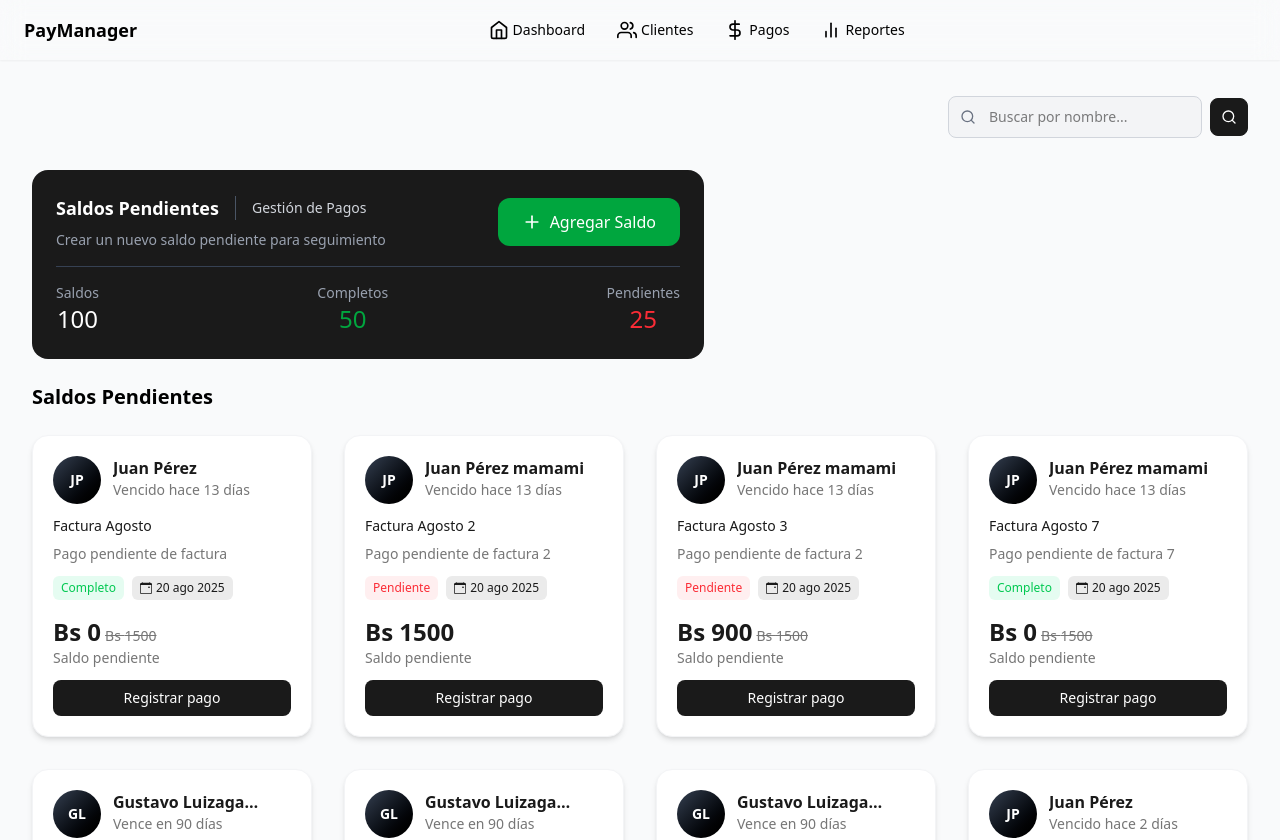
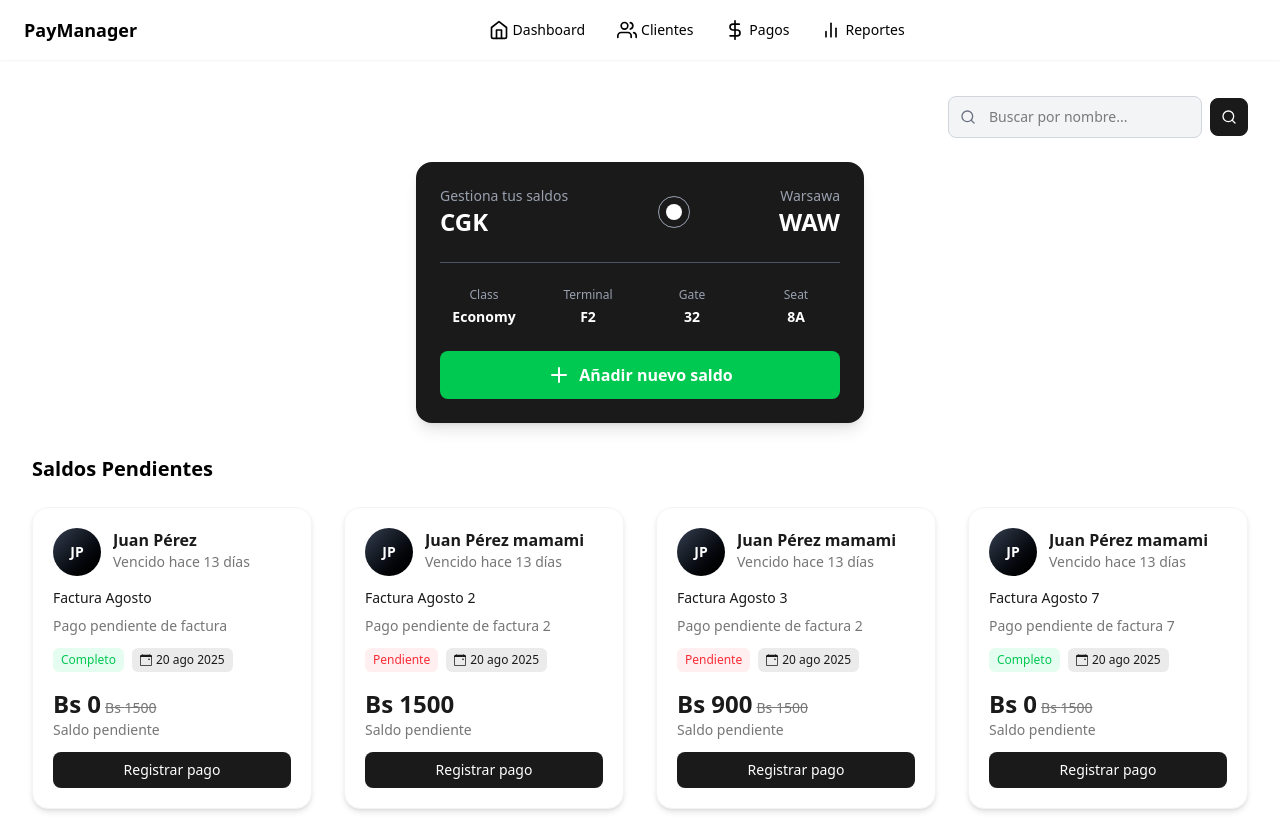
Before and after one commit to GustavoLuizaga/Pay-Manager-Frontend, a React (Vite) app: page / in a window 1280 px wide. Shown: the top 840 px of the page. Built offline with nearby package versions, Linux system fonts and the light colour scheme.

Commit message:
fix: styles

```diff
--- a/src/App.jsx
+++ b/src/App.jsx
@@ -5,7 +5,7 @@ import { RoutesConfig} from "./routes/Routes";
 function App() {
 
   return (
-    <div className="bg-gray-50 flex flex-col min-h-screen">
+    <div className="flex flex-col min-h-screen">
       <Header />
       <main className="pt-24 pb-16 flex-grow text-wrap">
         <div className="max-w-full sm:max-w-3xl md:max-w-5xl lg:max-w-6xl xl:max-w-7xl mx-auto px-4 sm:px-6 lg:px-8">
--- a/src/pages/OutstandingBalancePage.jsx
+++ b/src/pages/OutstandingBalancePage.jsx
@@ -83,47 +83,53 @@ export function OutstandingBalancePage() {
         </form>
       </div>
 
-      <section className="bg-[#1A1A1A] text-white mt-8 p-6 rounded-2xl mb-6 w-full sm:w-2xl">
-        <div className="flex items-center justify-between">
-          {/* Información principal */}
-          <div className="flex-1">
-            <div className="flex items-center gap-4 mb-2">
-              <h3 className="text-lg font-semibold">Saldos Pendientes</h3>
-              <div className="w-px h-6 bg-gray-600"></div>
-              <span className="text-sm text-gray-300">Gestión de Pagos</span>
+      {/* Boarding Pass Design - Copia exacta */}
+      <section className="bg-[#1A1A1A] text-white rounded-2xl p-6 mb-8 shadow-lg max-w-md mx-auto">
+        {/* Header con ciudades */}
+        <div className="flex items-center justify-between mb-6">
+          <div className="text-left">
+            <div className="text-sm text-gray-400">Gestiona tus saldos</div>
+            <div className="text-2xl font-bold">CGK</div>
+          </div>
+          <div className="flex items-center">
+            <div className="w-8 h-8 rounded-full border border-gray-400 flex items-center justify-center">
+              <div className="w-4 h-4 bg-white rounded-full"></div>
             </div>
-            <p className="text-sm text-gray-400">
-              Crear un nuevo saldo pendiente para seguimiento
-            </p>
           </div>
-
-          {/* Botón de acción */}
-          <button
-            onClick={handleOpenForm}
-            className="bg-green-600 hover:bg-green-700 text-white px-6 py-3 rounded-xl font-medium flex items-center gap-2 transition-all hover:scale-105"
-          >
-            <FiPlus className="w-5 h-5" />
-            <span className="hidden sm:inline">Agregar Saldo</span>
-          </button>
+          <div className="text-right">
+            <div className="text-sm text-gray-400">Warsawa</div>
+            <div className="text-2xl font-bold">WAW</div>
+          </div>
         </div>
 
-        {/* Línea decorativa inferior */}
-        <div className="mt-4 pt-4 border-t border-gray-700">
-          <div className="flex items-center justify-between text-sm text-gray-400">
-            <dl>
-              <dt>Saldos</dt>
-              <dd className="text-center text-white  text-2xl">100</dd>
-            </dl>
-            <dl>
-              <dt>Completos</dt>
-              <dd className="text-center text-green-600  text-2xl">50</dd>
-            </dl>
-            <dl>
-              <dt>Pendientes</dt>
-              <dd className="text-center text-red-500  text-2xl">25</dd>
-            </dl>
+        {/* Línea divisoria */}
+        <div className="border-t border-gray-600 my-6"></div>
+
+        {/* Información en grid */}
+        <div className="grid grid-cols-4 gap-4 text-center mb-6">
+          <div>
+            <div className="text-xs text-gray-400 mb-1">Class</div>
+            <div className="text-sm font-semibold">Economy</div>
+          </div>
+          <div>
+            <div className="text-xs text-gray-400 mb-1">Terminal</div>
+            <div className="text-sm font-semibold">F2</div>
+          </div>
+          <div>
+            <div className="text-xs text-gray-400 mb-1">Gate</div>
+            <div className="text-sm font-semibold">32</div>
+          </div>
+          <div>
+            <div className="text-xs text-gray-400 mb-1">Seat</div>
+            <div className="text-sm font-semibold">8A</div>
           </div>
         </div>
+
+        {/* Sección check-in */}
+        <button onClick={handleOpenForm} className="w-full bg-green-500 text-white rounded-lg py-3 font-semibold hover:bg-green-600 transition-colors flex items-center justify-center gap-2">
+          <FiPlus className="w-6 h-6" />
+          Añadir nuevo saldo
+        </button>
       </section>
 
       <h2 className="text-xl font-bold mb-6">Saldos Pendientes</h2>
```
